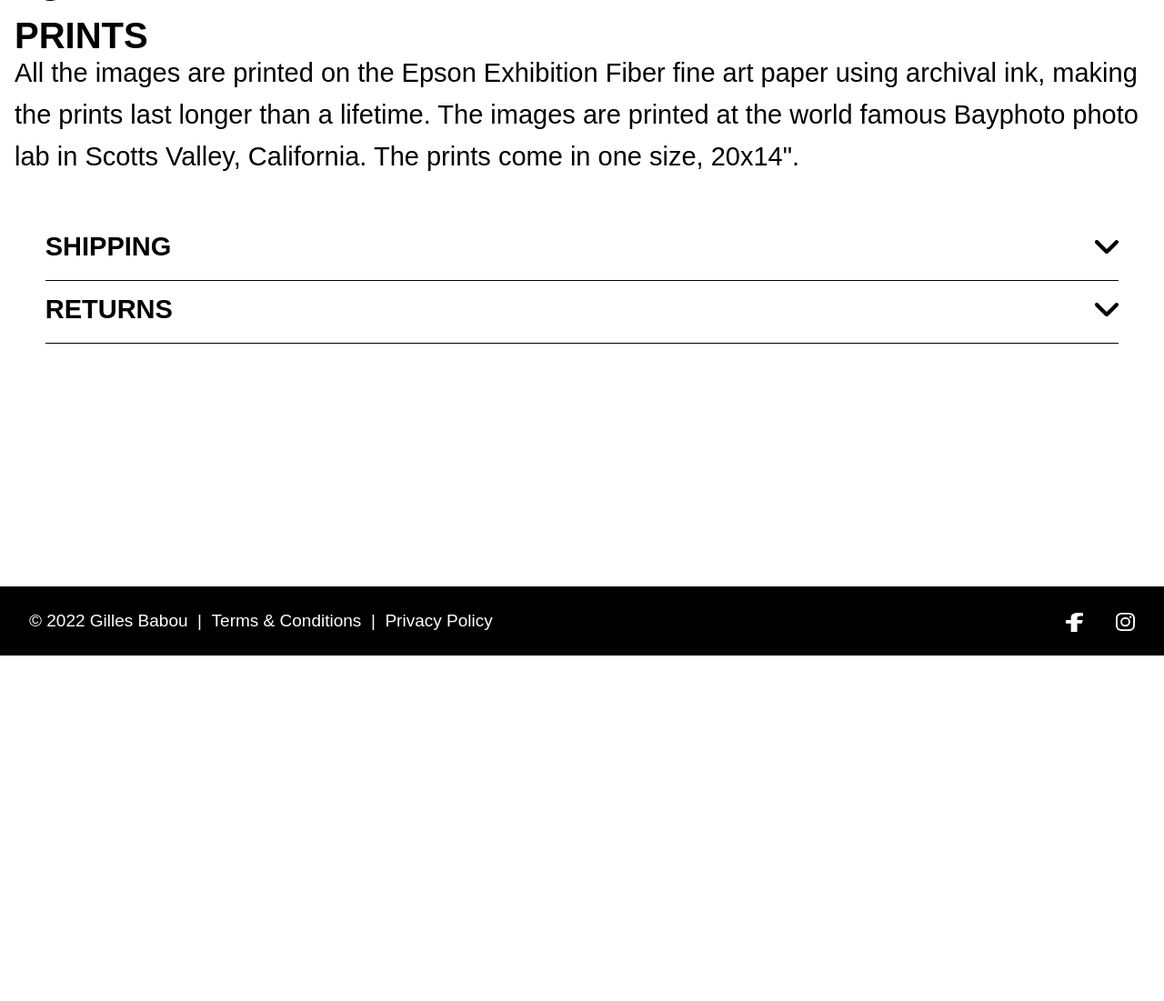
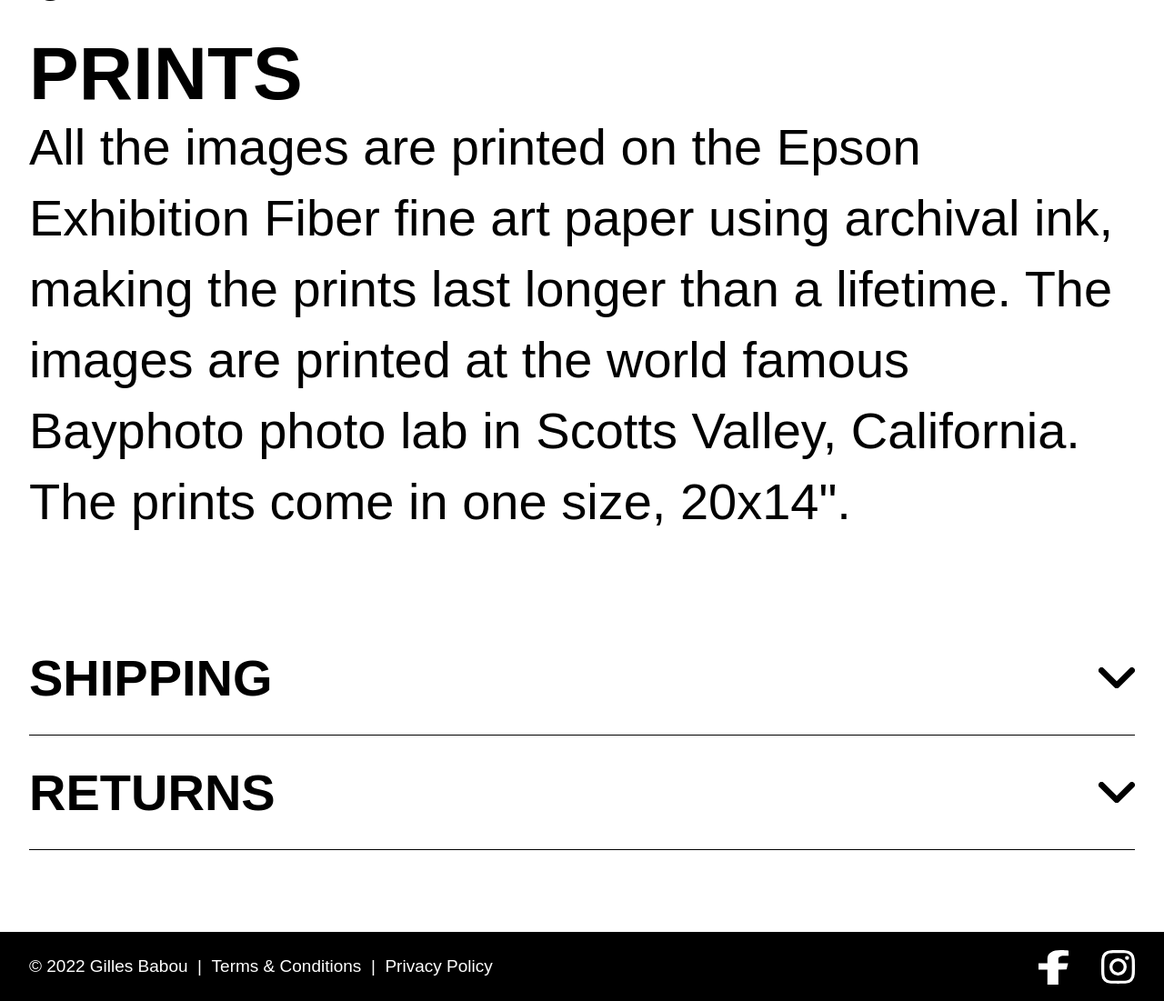
Before and after one commit to kande81/gillesbabou-com, a PHP site: page /prints.html in a window 1280 px wide. Shown: the part 79-1180 px from the top of the page at 91% size. Before the commit the page ends 800 px from the top, so only its background shows below. Run offline with PHP 8.4, Linux system fonts and the light colour scheme; some web fonts are replaced.

Commit message:
completed prints page on desktop

```diff
--- a/css/style.css
+++ b/css/style.css
@@ -612,6 +612,13 @@ body {
     height: 38.12px;
   }
 }
+
+@media (min-width: 1025px) {
+  .facebook-icon {
+    width: 32.9px;
+    height: 38.12px;
+  }
+}
 .insta-icon {
   width: 20.82px;
   height: 20.81px;
@@ -623,6 +630,12 @@ body {
   }
 }
 
+@media (min-width: 1025px) {
+  .insta-icon {
+    width: 36.81px;
+    height: 36.8px;
+  }
+}
 .instagram {
   justify-self: start;
 }
@@ -700,8 +713,18 @@ body {
     font-weight: 700;
     font-style: normal;
     font-size: 82px;
-    margin-top: 58px;
+    margin-top: 41px;
     padding-left: 32px;
+  }
+}
+
+@media (min-width: 1025px) {
+  .page-title {
+    font-weight: 700;
+    font-style: normal;
+    font-size: 82px;
+    padding-left: 32px;
+    margin-top: 41px;
   }
 }
 .main-text {
@@ -721,11 +744,17 @@ body {
     padding-right: 32px;
     font-size: 56px;
     line-height: 78px;
-    padding-right: 32px;
-    padding-left: 32px;
   }
 }
 
+@media (min-width: 1025px) {
+  .main-text {
+    padding-left: 32px;
+    padding-right: 32px;
+    font-size: 56px;
+    line-height: 78px;
+  }
+}
 .faq {
   border-bottom: 1px solid black;
   cursor: pointer;
@@ -749,7 +778,20 @@ body {
   }
 }
 
+@media (min-width: 1025px) {
+  .faq svg {
+    width: 40px;
+    height: 23.33px;
+  }
+}
+
 @media (min-width: 934px) and (max-width: 1024px) {
+  .faq h3 {
+    font-size: 56px;
+  }
+}
+
+@media (min-width: 1025px) {
   .faq h3 {
     font-size: 56px;
   }
@@ -786,6 +828,18 @@ body {
     margin-top: 48px;
   }
 }
+
+@media (min-width: 1025px) {
+  .faq-container {
+    width: 100%;
+    padding-left: 32px;
+    padding-right: 32px;
+    margin-left: 0px;
+    margin-right: 0px;
+    margin-top: 110px;
+  }
+}
+
 .faq-text {
   font-family: soleil, sans-serif;
   font-weight: 400;
@@ -806,6 +860,14 @@ body {
   }
 }
 
+@media (min-width: 1025px) {
+  .faq-text {
+    font-size: 56px;
+    line-height: 78px;
+    margin-top: 15px;
+  }
+}
+
 .faq.active .faq-text {
   max-height: max-content;
   animation: fade 0.7s ease-in-out;
@@ -823,6 +885,11 @@ svg {
   margin-top: 15px;
 }
 
+@media (min-width: 934px) {
+  #returns {
+    margin-top: 30px;
+  }
+}
 @keyframes fade {
   from {
     opacity: 0;
```
